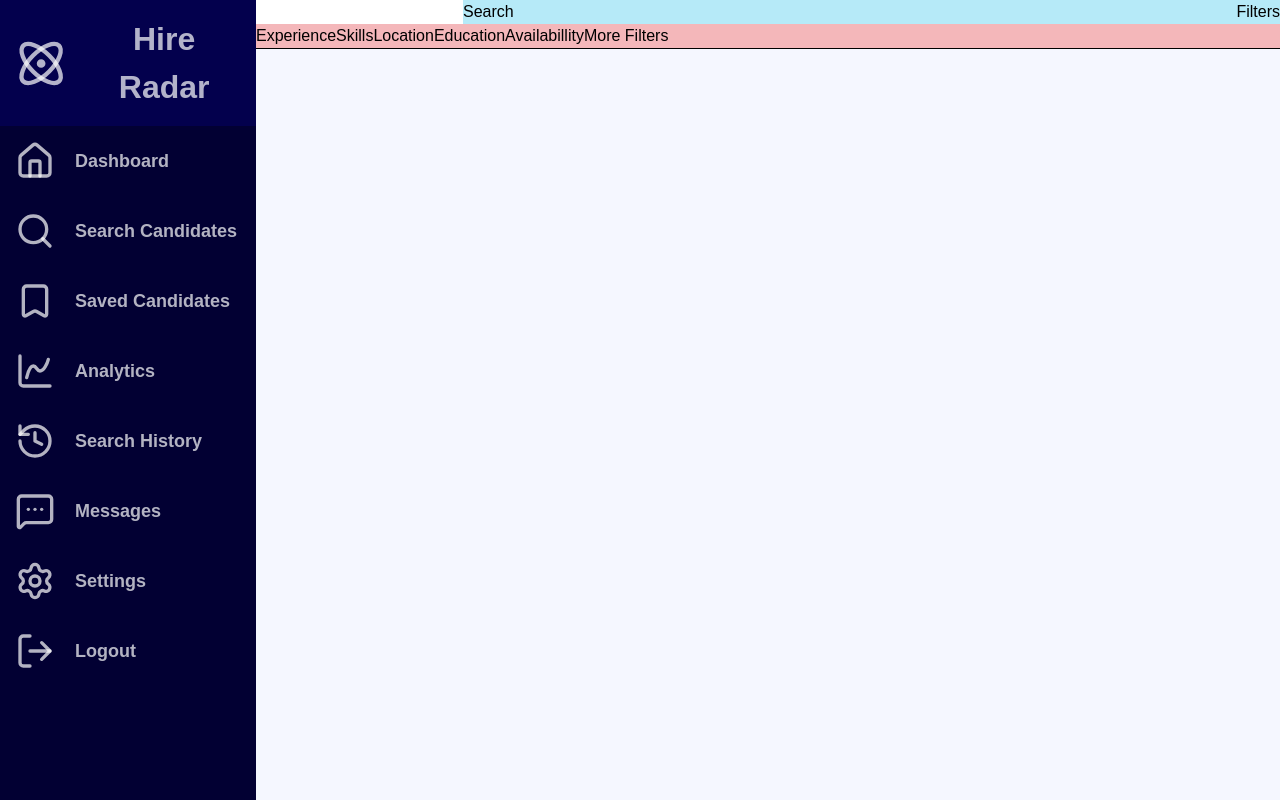
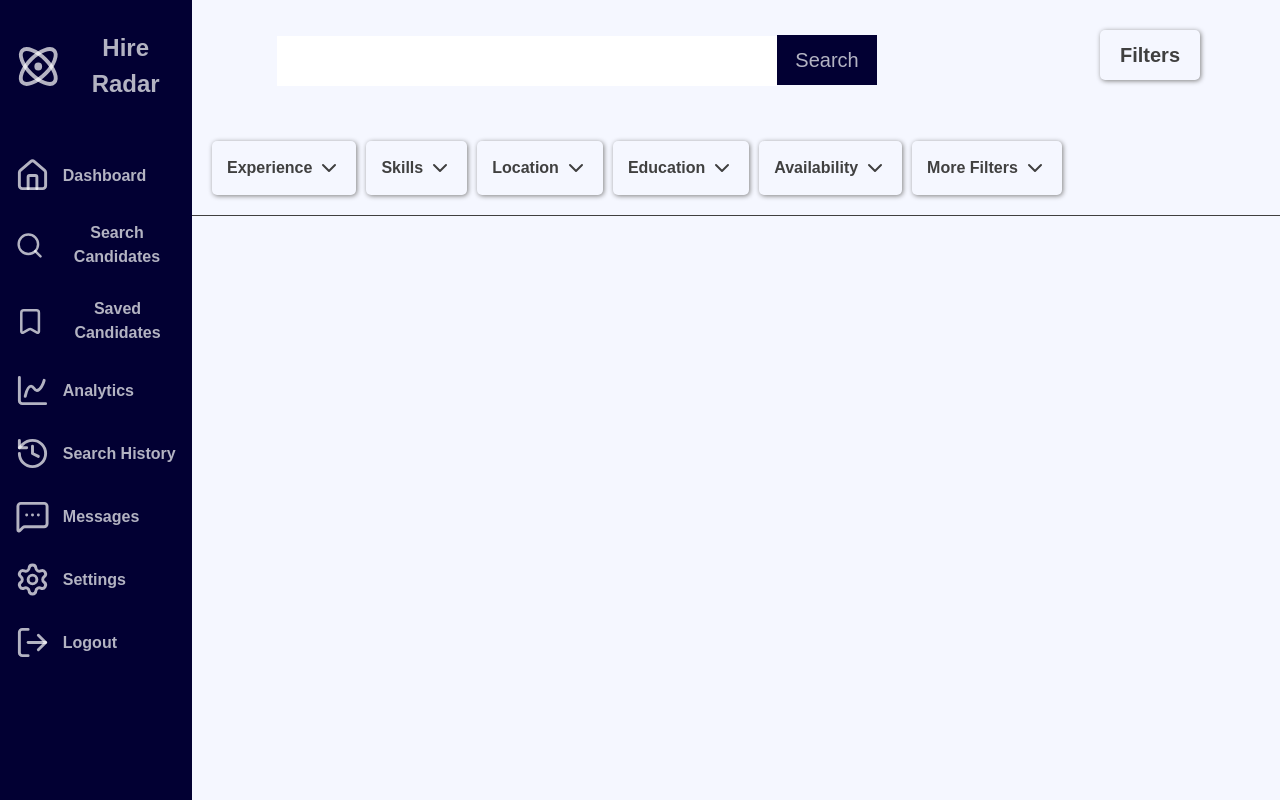
Before and after one commit to John-Divine-Mathew/Hire-Radar, a React app: page / in a window 1280 px wide. Built offline with nearby package versions, Linux system fonts and the light colour scheme; the HTML template or start-up script is replaced by a standard one.

Commit message:
css changes for searchCandidate page

```diff
--- a/src/components/sideBar/sideBar.css
+++ b/src/components/sideBar/sideBar.css
@@ -1,13 +1,17 @@
 .sidebar{
-    min-height: 100vh;
-    width: 20vw;
+    height: 100vh;
+    width: 15vw;
     background-color: hsl(242, 100%, 10%);
-
+    display: flex;
+    flex-direction: column;
+    gap: 2vh;
 }
 .sidebartitle{
     color: hsla(0, 0%, 100%, 0.700);
     align-items: center;
     justify-content: space-evenly;
+    padding-top: 2.5vh;
+    padding-bottom: 2.5vh;
 }
 
 .listitem{
@@ -16,19 +20,28 @@
     justify-content:flex-start;
     align-items: center;
     color: hsla(0, 0%, 100%, 0.700);
-    gap: 20px;
-    padding: 15px;
-    width: 20vw;
+    gap: 1vw;
+    padding-left: 15px;
+    padding-right: 15px;
+    padding-top: 10px;
+    padding-bottom: 10px;
+    width: 15vw;
+    cursor: pointer;
 }
 button.listitem:hover{
     background-color: hsl(242, 100%, 15%);
 }
 p{
     color: hsla(0, 0%, 100%, 0.700);
-    font-size:large;
+    font-size:medium;
     font-weight: bold;
 }
 
 p.headingP {
-    font-size:xx-large;
+    font-size:x-large;
 }
+.sidebarlist{
+    display: flex;
+    flex-direction: column;
+    gap: 1vh;
+}
--- a/src/components/sideBar/sideBar.jsx
+++ b/src/components/sideBar/sideBar.jsx
@@ -3,7 +3,7 @@ import {House, Atom, Search, Bookmark, ChartSpline, History, MessageSquareMore,
 
 function Sidebar(){
 
-    const iconSize = 40;
+    const iconSize = 35;
     return(
         <div className='sidebar'>
                 <ul className="sidebartitle">
--- a/src/pages/candidateprofile.jsx
+++ b/src/pages/candidateProfile/candidateprofile.jsx
@@ -1,4 +1,4 @@
-import Sidebar from '../components/sideBar/sideBar.jsx'
+import Sidebar from '../../components/sideBar/sideBar.jsx'
 import '../App.css'
 
 function CandidateProfile(){
--- a/src/pages/searchCandidate/searchCandidate.css
+++ b/src/pages/searchCandidate/searchCandidate.css
@@ -1,26 +1,79 @@
-    .filterbar{
+.filterbar{
     display: flex;
     flex-direction: row;
-    width: 80vw;
-    background-color: hsla(0, 81%, 77%, 0.646);
-    /*justify-content: space-between;
-    align-items: center;
-    padding: 10px;
-    border-bottom: 1px solid #ddd;*/
+    width: 85vw;
+    padding: 20px;
+    justify-content: flex-start;
+    gap: 10px;
 }
 .searchbar{
     display:flex;
     flex-direction: row;
     justify-content: space-between;
-    width: 80vw;
-    background-color: hsla(190, 81%, 77%, 0.646);
+    padding: 30px;
 }
 .searchbarcontainer{
     display:flex;
     flex-direction: column;
-    border-bottom: 1px solid #000000;
+    border-bottom: 1px solid hsl(0, 0%, 25%);
 }
 .mainpage{
     display:flex;
     flex-direction: column;
+    width: 85vw;
+    height: 100vh;
 }
+.searchbarinput{
+    padding: 5px;
+    justify-content:center;
+    align-items: center;
+    margin-left: 50px;
+}
+button.searchButton{
+    background-color: hsl(242, 100%, 10%);
+    color: hsla(0, 0%, 100%, 0.700);
+    padding: 5px;
+    border: none;
+    cursor: pointer;
+    height: 50px;
+    width: 100px;
+    font-size: 20px;
+}
+button.filterButton{
+    margin-right: 50px;
+    border-radius: 5px;
+    color: hsl(0, 0%, 25%);
+    font-size:medium;
+    font-weight: bold;
+    padding: 5px;
+    border:none;
+    cursor: pointer;
+    height: 50px;
+    width: 100px;
+    font-size:20px;
+    font-weight: bold;
+    box-shadow: 1px 1px 5px hsl(0, 0%, 50%);
+}
+button.filterButton:hover,button.filterListItem:hover{
+    background-color: hsl(0, 0%, 85%);
+}
+input.Input{
+    height: 50px;
+    width: 500px;
+    font-size: 20px;
+}
+.filterListItem{
+    display: flex;
+    flex-direction: row;
+    justify-content:flex-start;
+    align-items: center;
+    color: hsl(0, 0%, 25%);
+    gap: 5px;
+    padding: 15px;
+    cursor: pointer;
+    border-radius: 5px;
+    box-shadow: 1px 1px 5px gray;
+}
+p.filterbarp{
+    color: hsl(0, 0%, 25%);
+}
--- a/src/pages/searchCandidate/searchCandidate.jsx
+++ b/src/pages/searchCandidate/searchCandidate.jsx
@@ -1,6 +1,7 @@
 import Sidebar from '../../components/sideBar/sideBar.jsx';
 import '../../App.css';
 import './searchCandidate.css';
+import {ChevronDown} from 'lucide-react';
 
 function SearchCandidatePage(){
 
@@ -9,20 +10,20 @@ function SearchCandidatePage(){
                 <div className='mainpage'>
                     <div className='searchbarcontainer'>
                         <div className='searchbar'>
-                            <div>
-                                <input type="text"></input>
-                                <button>Search</button>
+                            <div className='searchbarinput'>
+                                <input className='Input' type="text"></input>
+                                <button className='searchButton'>Search</button>
                             </div>
-                            <div><button>Filters</button></div>
+                            <button className='filterButton'>Filters</button>
                         </div>
                         <div>
                             <ul className='filterbar'>
-                                <li>Experience</li>
-                                <li>Skills</li>
-                                <li>Location</li>
-                                <li>Education</li>
-                                <li>Availabillity</li>
-                                <li>More Filters</li>
+                                <li><button className='filterListItem'><p className='filterbarp'>Experience</p><ChevronDown /></button></li>
+                                <li><button className='filterListItem'><p className='filterbarp'>Skills</p><ChevronDown /></button></li>
+                                <li><button className='filterListItem'><p className='filterbarp'>Location</p><ChevronDown /></button></li>
+                                <li><button className='filterListItem'><p className='filterbarp'>Education</p><ChevronDown /></button></li>
+                                <li><button className='filterListItem'><p className='filterbarp'>Availability</p><ChevronDown /></button></li>
+                                <li><button className='filterListItem'><p className='filterbarp'>More Filters</p><ChevronDown /></button></li>
                             </ul>
                         </div>
                     </div>
```
Also changed, not shown: src/components/navBar/navBar.jsx (renamed from src/components/Navbar.jsx).
